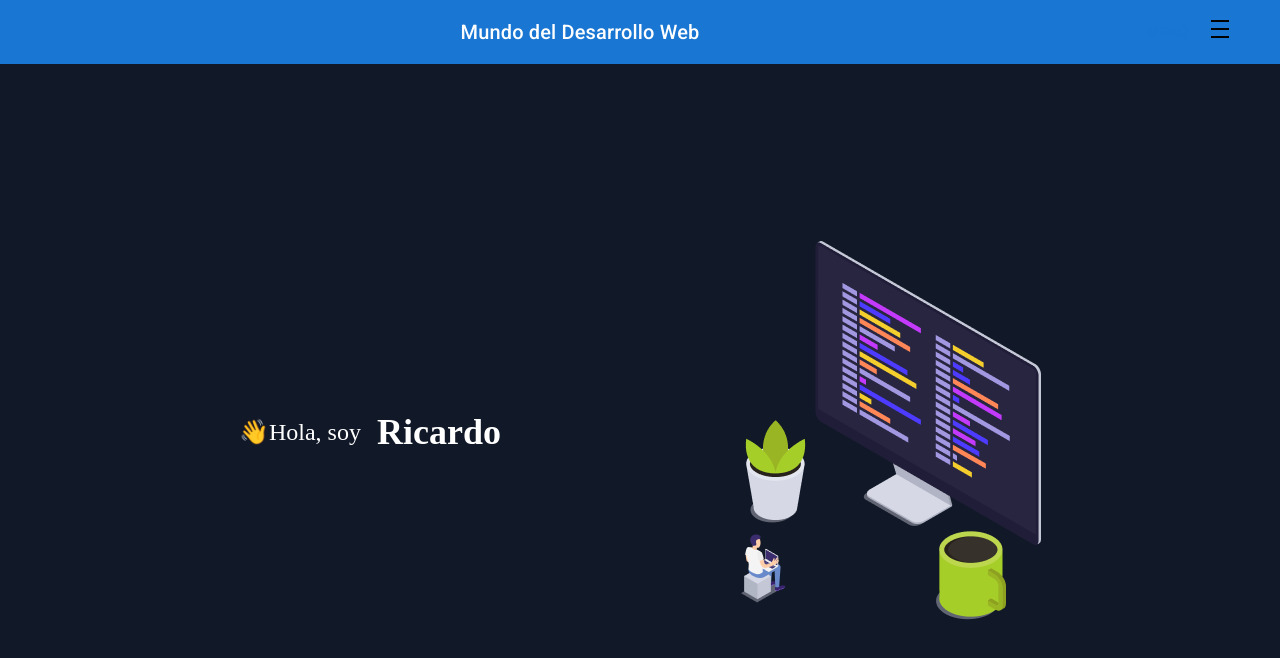
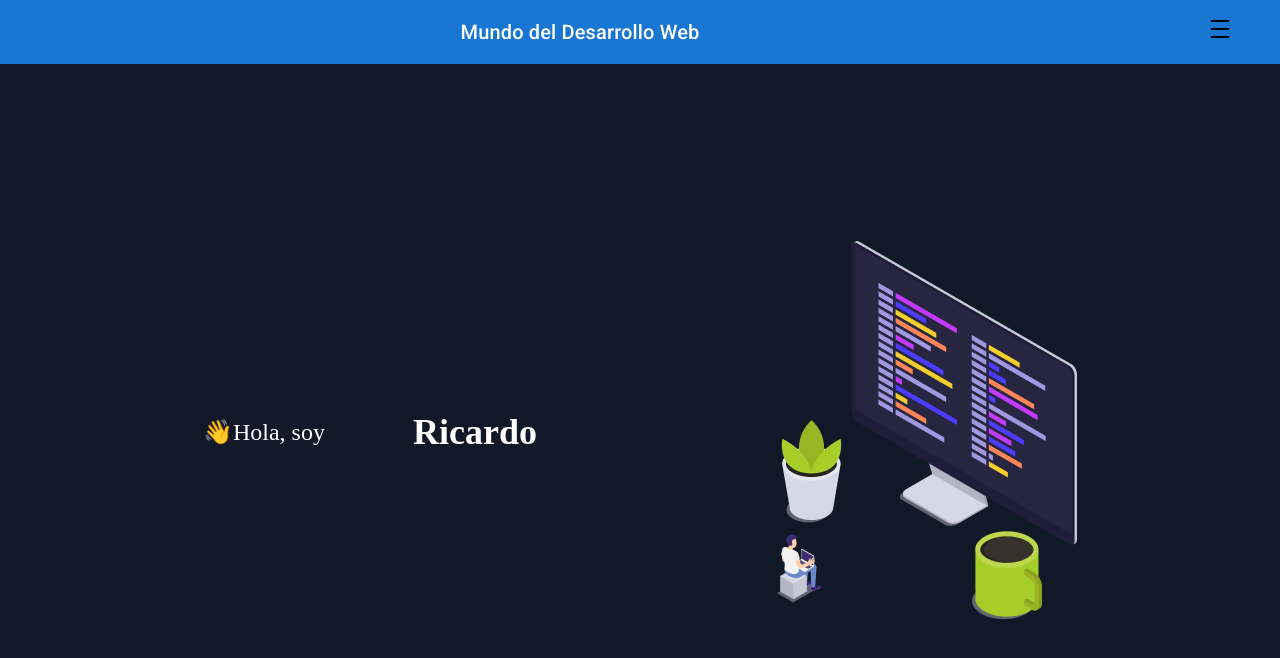
Before and after one commit to blackgoku-97/portafolio, a React (Vite) app: page / in a window 1280 px wide. Shown: the top 658 px of the page. Built offline with nearby package versions, Linux system fonts and the light colour scheme.

Commit message:
Inicio estructurado

```diff
--- a/src/components/inicio/Inicio.jsx
+++ b/src/components/inicio/Inicio.jsx
@@ -22,7 +22,7 @@ const Styles = {
     flexDirection: "row",
     alignItems: "center",
     flexWrap: "wrap",
-    gap: 1,
+    gap: 10,
   },
   title: {
     fontSize: 24,
```
